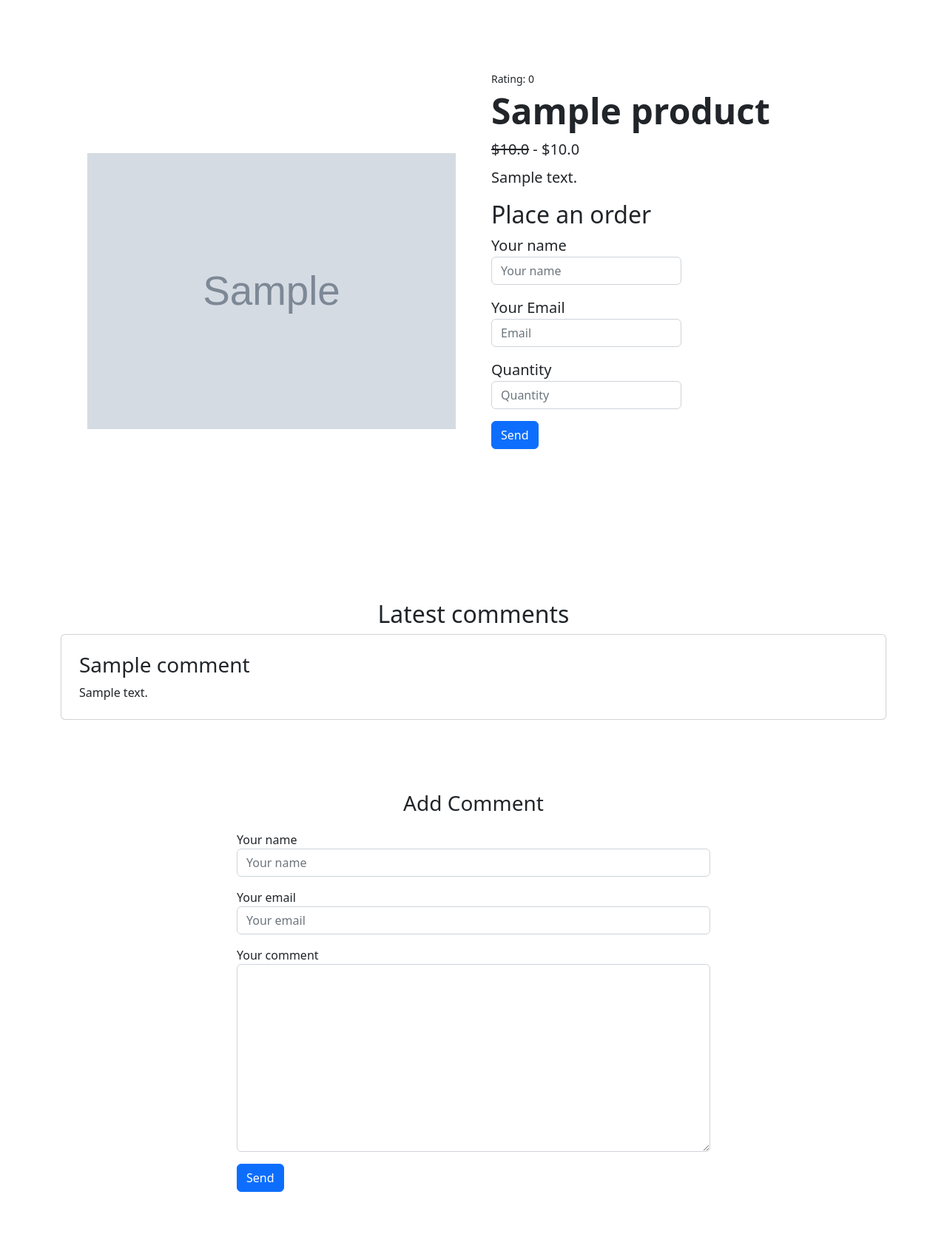
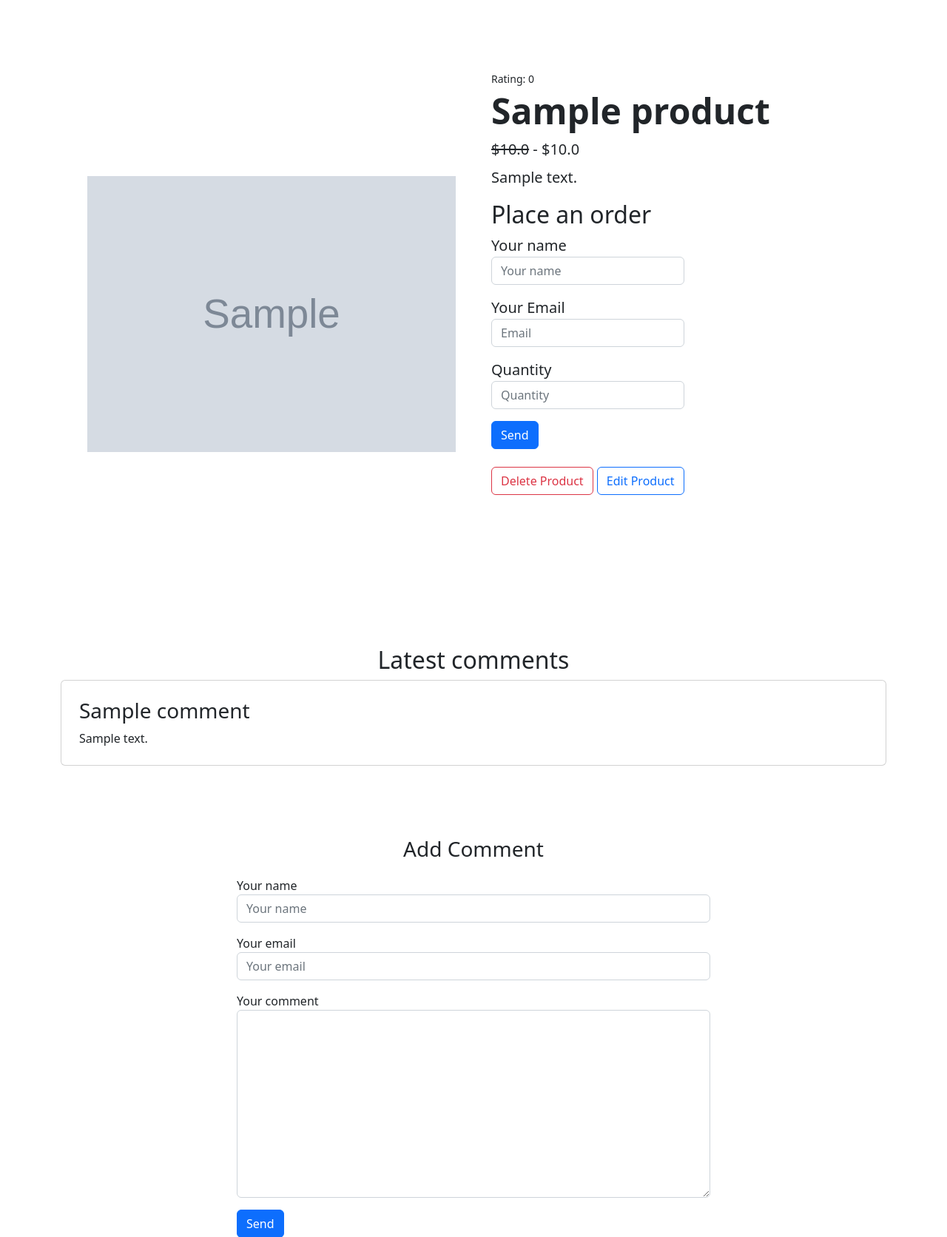
Before and after one commit to xnomozov/exam_project, a Django app: page /product/sample in a window 1280 px wide. Shown: the part 70-1742 px from the top of the page at 74% size. Run offline with Django 5.2, Linux system fonts and the light colour scheme; tables that the repository leaves empty hold one stand-in row (values such as "Sample post"); grey boxes marked "Sample" are stand-in pictures; parts of the project's set-up code (start-up, migrations or seed data) failed here and were passed over; some libraries are stand-ins or nearby versions.

Commit message:
almost done

```diff
--- a/root/urls.py
+++ b/root/urls.py
@@ -25,5 +25,6 @@ urlpatterns = [
 
                   path('admin/', admin.site.urls),
                   path('', include('shop.urls')),
-                  path('accounts/', include('allauth.urls'))
+                  path('accounts/', include('allauth.urls')),
+                  path('oauth/', include('social_django.urls', namespace='social')),
               ] + static(settings.MEDIA_URL, document_root=settings.MEDIA_ROOT)
--- a/shop/admin.py
+++ b/shop/admin.py
@@ -25,8 +25,8 @@ class CategoryAdmin(admin.ModelAdmin):
 
     list_filter = ('title',)
 
-    # prepopulated_fields = {'slug': ('title',)}
 
+# prepopulated_fields = {'slug': ('title',)}
 
 
 @admin.register(Comment)
--- a/shop/models.py
+++ b/shop/models.py
@@ -12,6 +12,11 @@ class Category(models.Model):
     title = models.CharField(max_length=50, unique=True)
     slug = models.SlugField(max_length=50, unique=True, blank=True)
 
+    class Meta:
+        verbose_name = 'Category'
+        verbose_name_plural = 'Categories'
+
+
     def save(self, *args, **kwargs):
         if not self.slug:
             self.slug = slugify(self.title)
@@ -25,9 +30,6 @@ class Category(models.Model):
 class Product(models.Model):
     class Meta:
         ordering = ['-created_at']
-        verbose_name = 'Category'
-        verbose_name_plural = 'Categories'
-
 
     class RatingChoices(models.IntegerChoices):
         zero = 0
@@ -47,9 +49,6 @@ class Product(models.Model):
     image = models.ImageField(upload_to='images/')
     category = models.ForeignKey('Category', on_delete=models.CASCADE, related_name='products')
     created_at = models.DateTimeField(auto_now_add=True)
-
-
-
 
     def save(self, *args, **kwargs):
         if not self.slug:
--- a/shop/templates/shop/auth/login.html
+++ b/shop/templates/shop/auth/login.html
@@ -131,7 +131,7 @@
                       </div>
                       <div class="row g-2 mt-2">
                         <div class="col-sm-6"><a class="btn btn-outline-google-plus btn-sm d-block w-100" href="{% provider_login_url 'google' %}?next=/"><span class="fab fa-google-plus-g me-2" data-fa-transform="grow-8"></span> google</a></div>
-                        <div class="col-sm-6"><a class="btn btn-outline-facebook btn-sm d-block w-100" href="#"><span class="fab fa-facebook-square me-2" data-fa-transform="grow-8"></span> facebook</a></div>
+                        <div class="col-sm-6"><a class="btn btn-outline-facebook btn-sm d-block w-100" href="{% url 'social:begin' 'facebook' %}"><span class="fab fa-facebook-square me-2" data-fa-transform="grow-8"></span> facebook</a></div>
                       </div>
                     </div>
                   </div>
--- a/shop/templates/shop/auth/register.html
+++ b/shop/templates/shop/auth/register.html
@@ -158,7 +158,7 @@
                                                                             data-fa-transform="grow-8"></span>
                                         google</a></div>
                                     <div class="col-sm-6"><a class="btn btn-outline-facebook btn-sm d-block w-100"
-                                                             href="#"><span class="fab fa-facebook-square me-2"
+                                                             href="{% url 'social:begin' 'facebook' %}"><span class="fab fa-facebook-square me-2"
                                                                             data-fa-transform="grow-8"></span> facebook</a>
                                     </div>
                                 </div>
--- a/shop/templates/shop/base.html
+++ b/shop/templates/shop/base.html
@@ -25,8 +25,9 @@
                     </ul>
                 </li>
                 {% if user.is_authenticated %}
-                    <li class="nav-item"><a class="nav-link" style="color: lawngreen" href="{% url 'add_product' %}">Add
-                        product</a></li>
+                    <div class="text-center">
+                    <a class="btn btn-outline-warning mr-2"
+                       href="{% url 'add_product' %}">Add Product</a>
                 {% endif %}
             </ul>
             {% if user.is_authenticated %}
--- a/shop/templates/shop/detail.html
+++ b/shop/templates/shop/detail.html
@@ -114,14 +114,27 @@
 
 
                                 <div class="form-group mb-3">
+
                                     <button type="submit" class="btn btn-primary">Send</button>
+                                    <div class="card-footer p-4 pt-0 border-top-0 bg-transparent">
+
+                                    </div>
+                                    <div class="text-center">
+                                        <a onclick="return confirm('Are you sure?')" class="btn btn-outline-danger mr-2"
+                                           href="{% url 'delete_product' product.slug %}">Delete Product</a>
+                                        <a class="btn btn-outline-primary"
+                                           href="{% url 'edit_product' product.slug %}">Edit Product</a>
+                                    </div>
+
                                 </div>
                             </form>
 
 
                         </div>
                     </div>
+
                 </div>
+
             </div>
     </section>
     {% if product.comments %}
--- a/shop/views.py
+++ b/shop/views.py
@@ -6,8 +6,14 @@ from shop.models import Product, Category, Comment, CustomUser
 from django.contrib.auth.decorators import login_required
 from django.contrib.auth import authenticate, login, logout
 
+from django.shortcuts import render
+from django.views.generic import TemplateView
+from django.contrib.auth.mixins import LoginRequiredMixin
+
 
 # Create your views here.
+
+
 def home(request, slug=None):
     categories = Category.objects.all()
     products = Product.objects.all()
@@ -69,7 +75,6 @@ def about(request):
     return render(request, 'shop/about.html')
 
 
-
 def add_product(request):
     form = ProductForm()
     if request.method == 'POST':
@@ -80,7 +85,6 @@ def add_product(request):
             return redirect('home')
 
     return render(request, 'shop/add-product.html', {'form': form})
-
 
 
 def delete_product(request, slug):
@@ -111,7 +115,7 @@ def login_page(request):
             password = form.cleaned_data.get('password')
             user = authenticate(request, email=email, password=password)
             if user:
-                login(request, user)
+                login(request, user, backend='django.contrib.auth.backends.ModelBackend')
                 return redirect('home')
     context = {'form': form}
     return render(request, 'shop/auth/login.html', context)
@@ -139,4 +143,4 @@ def register(request):
             return redirect('home')
     context = {'form': form}
 
-    return render(request, 'shop/auth/register.html', context )
+    return render(request, 'shop/auth/register.html', context)
```
Also changed, not shown: root/settings.py (+10 -0 lines), shop/media/images/Screenshot_2024-07-03_233107.png (added), shop/media/images/Screenshot_2024-07-03_233107_s6suI9x.png (added), shop/migrations/0003_alter_category_options_alter_product_options.py (added).
